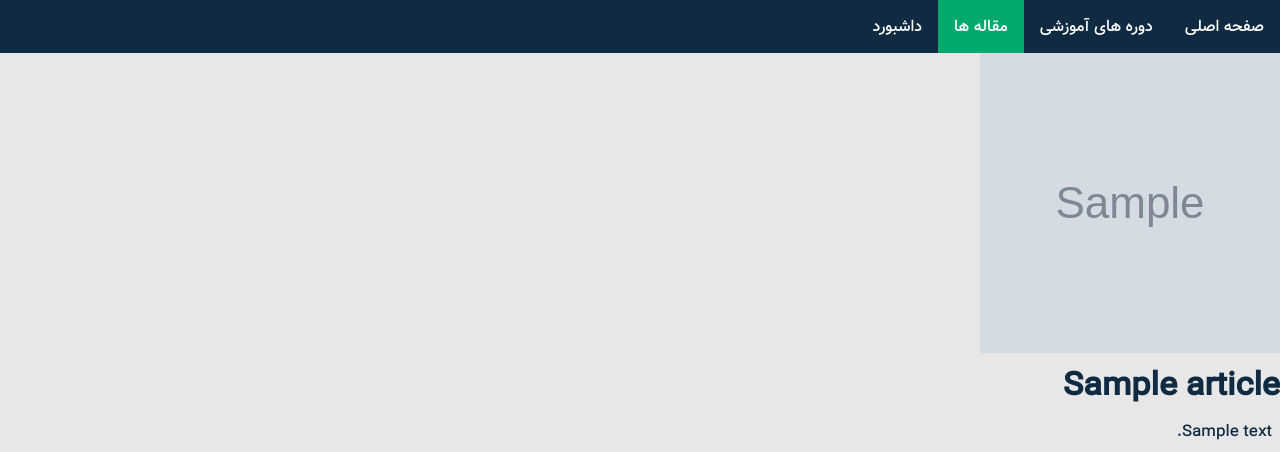
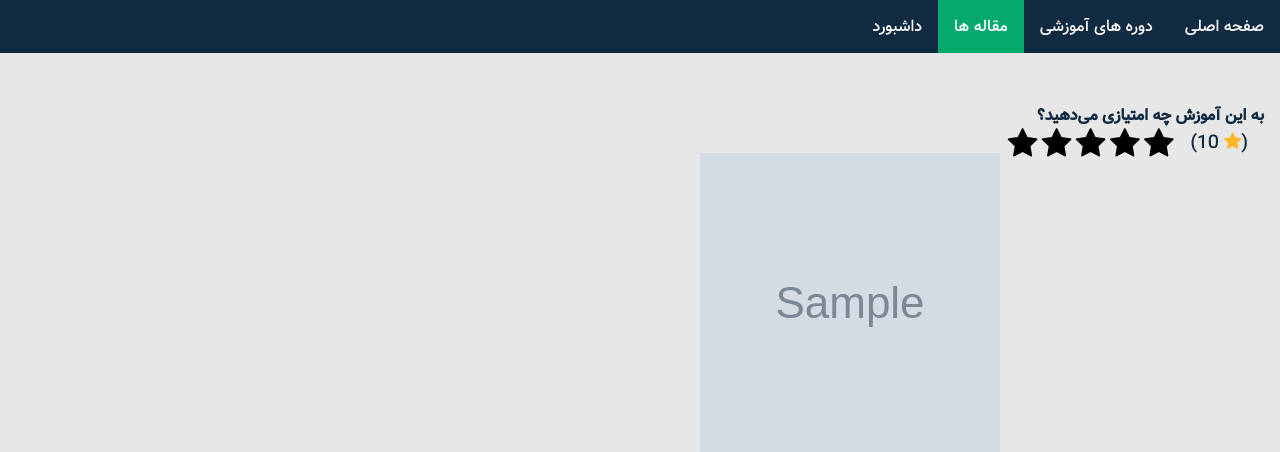
Before and after one commit to Saeid-Shakeri/AiLearning, a Django app: template templates/publication/article_detail.html in a window 1280 px wide. Shown: the top 452 px of the page. Run offline with Django 3.2, Linux system fonts and the light colour scheme; the template is opened without the code that fills it: most values are stand-ins (such as "Sample title", 1, 10 or a date in 2020); grey boxes marked "Sample" are stand-in pictures; some libraries are stand-ins or nearby versions.

Commit message:
add star rating option

```diff
--- a/publication/views.py
+++ b/publication/views.py
@@ -1,7 +1,9 @@
 from django.shortcuts import render
 from django.views.generic import ListView, View
+from django.contrib.auth.decorators import login_required
+from django.http import JsonResponse
 
-from .models import Article
+from .models import *
 
 
 # Create your views here.
@@ -27,5 +29,6 @@ class ArticleDetailView(View):
             'article':article, 'prof': prof
         }
         context["user"] = request.user.id
+        context["rate"] = ArticleRates.objects.filter(user=request.user.id,article=article)
 
         return render(request,'publication/article_detail.html',context)
--- a/templates/publication/article_detail.html
+++ b/templates/publication/article_detail.html
@@ -21,6 +21,32 @@
       <!-- end of navbar -->
 
 {% block content %}
+<br><br>
+
+
+<div style="direction: ltr;margin-right:1rem; display:inline; float:right;">
+  {% if not rate %}
+    <h4>به این آموزش چه امتیازی می‌دهید؟ </h4>
+    <form class="rate-form" action="" method="POST" id="{{article.id}}" style="display:inline; margin:0.5rem;">
+      {% csrf_token %}
+      <button type="submit" class="fa fa-star fa-2x star-btn" id="first"></button>
+      <button type="submit" class="fa fa-star fa-2x star-btn" id="second"></button>
+      <button type="submit" class="fa fa-star fa-2x star-btn" id="third"></button>
+      <button type="submit" class="fa fa-star fa-2x star-btn" id="fourth"></button>
+      <button type="submit" class="fa fa-star fa-2x star-btn" id="fifth"></button>
+    </form>
+  {% endif %}
+  <div style="direction: ltr;margin-right:1rem; display:inline; float:right;">&nbsp;
+    <h3 style="display:inline; font-weight:100;">({{article.score}}
+    <button type="submit" class="fa fa-star fa-1x star-btn checked" style="color:#ffb627;" id="first"></button>)
+    </h3>
+  </div>
+  <div id="confirm-box"></div>
+  <input id="type" name="type" value="article" hidden>
+  <input id="score" name="score" value="{{course.score}}" hidden>
+</div>
+<br><br>
+
 
   {% if article.image %}
       <img src="{{ article.image.url }} " height="300" width="300" alt="article-img">
@@ -47,5 +73,6 @@
 
     {% endif %}
   </p>
+  <script type="text/javascript" src="/static/js/calculate-rates.js" defer></script>
 
 {% endblock %}
```
